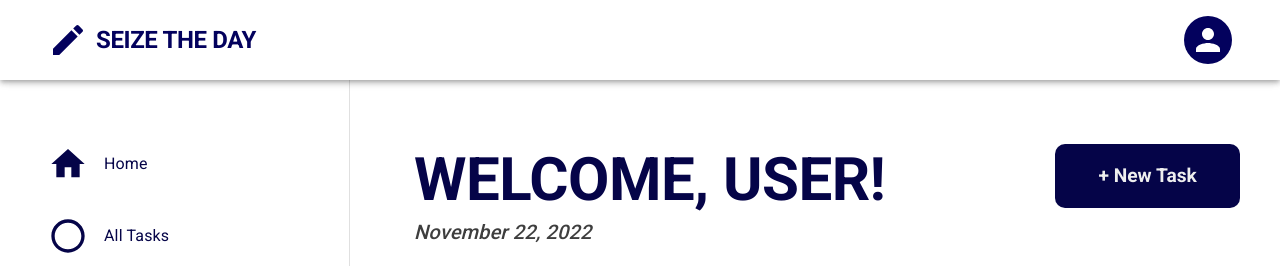
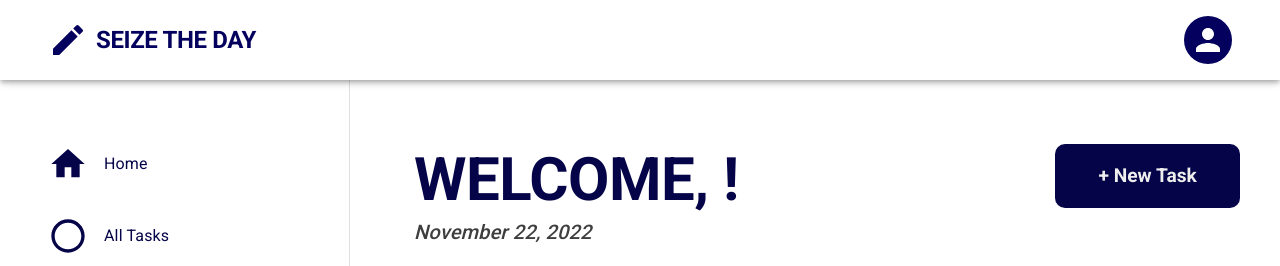
Before and after one commit to alexisintech/seize-the-day, a React (Vite) app in the folder client/: page /profile in a window 1280 px wide. Shown: the top 266 px of the page. Built offline with nearby package versions, Linux system fonts and the light colour scheme; no server answers.

Commit message:
Update Profile.jsx

```diff
--- a/client/src/pages/Profile.jsx
+++ b/client/src/pages/Profile.jsx
@@ -7,7 +7,6 @@ import { Typography } from "@mui/material";
 import DeleteIcon from "@mui/icons-material/Delete";
 import CheckIcon from "@mui/icons-material/Check";
 import { useNavigate } from "react-router-dom";
-import { getUser } from "../../../api/controllers/auth";
 
 const api_base =
   process.env.NODE_ENV === "development"
@@ -43,6 +42,7 @@ export default function Profile() {
         if (!data.message.userName) {
           navigate("/login");
         }
+
         setUser(data.message.userName);
       })
       .catch((err) => console.error("Error: ", err));
@@ -59,6 +59,7 @@ export default function Profile() {
   };
 
   const completeTodo = async (id) => {
+    // NOTE: Make sure to set the local storage key before trying to get it.
     const token = localStorage.getItem("auth");
     const data = await fetch(api_base + "/profile/complete/" + id, {
       method: "PUT",
@@ -130,8 +131,9 @@ export default function Profile() {
 
         <Box sx={{ display: "flex", justifyContent: "space-between" }}>
           <Typography component="h2" variant="h2" sx={{ fontWeight: 700 }}>
-            Welcome, user!
+            Welcome, {user}!
           </Typography>
+
           <div className="addPopup" onClick={() => setPopupActive(true)}>
             + New Task
           </div>
```
